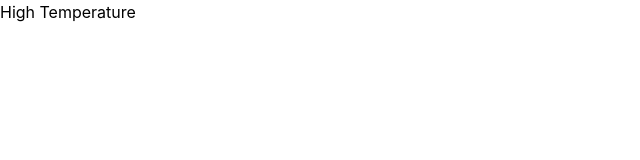
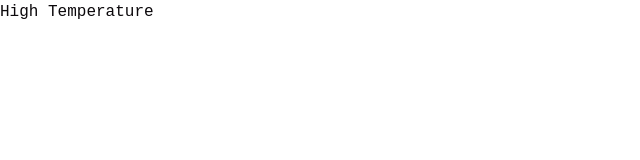
Before and after one commit to CharlesMagnuson/RWC-High-Temperatures, a React (Vite) app: page / in a window 1280 px wide. Shown: the top 160 px of the page, without its empty margins (0-640 px from the left). Built offline with nearby package versions, Linux system fonts and the light colour scheme.

Commit message:
feat: preset b5K0K3ezx theme tokens, fonts, and theme system

```diff
--- /dev/null
+++ b/src/components/ui/card.tsx
@@ -0,0 +1,6 @@
+import type React from 'react';
+import { cn } from '../../lib/utils';
+
+export function Card({ className, ...props }: React.HTMLAttributes<HTMLDivElement>) {
+  return <div className={cn('border border-border bg-card text-card-foreground', className)} {...props} />;
+}
--- a/src/index.css
+++ b/src/index.css
@@ -1 +1,72 @@
 @import 'tailwindcss';
+@import '@fontsource/jetbrains-mono/400.css';
+@import '@fontsource/jetbrains-mono/500.css';
+@import '@fontsource/jetbrains-mono/600.css';
+@import '@fontsource/jetbrains-mono/700.css';
+
+@custom-variant dark (&:where(.dark, .dark *));
+
+/* shadcn preset b5K0K3ezx — style lyra, mauve base, red theme, radius 0 */
+:root {
+  --background: oklch(1 0 0);
+  --foreground: oklch(0.145 0.008 326);
+  --card: oklch(1 0 0);
+  --card-foreground: oklch(0.145 0.008 326);
+  --primary: oklch(0.505 0.213 27.518);
+  --primary-foreground: oklch(0.971 0.013 17.38);
+  --muted: oklch(0.96 0.003 325.6);
+  --muted-foreground: oklch(0.542 0.034 322.5);
+  --border: oklch(0.922 0.005 325.62);
+  --radius: 0;
+  /* chart chrome (design spec) */
+  --grid: #f0edf0;
+  --axis: #dbd6db;
+  --faint: #a89ea9;
+  --inv-bg: #0c090c;
+  --inv-fg: #fafafa;
+  --neutral-mark: #b5aeb6;
+  --month-line: rgba(12, 9, 12, 0.18);
+  --week-line: rgba(12, 9, 12, 0.07);
+  --status-ok: #00a63e;
+}
+.dark {
+  --background: oklch(0.145 0.008 326);
+  --foreground: oklch(0.985 0 0);
+  --card: #171118;
+  --card-foreground: oklch(0.985 0 0);
+  --primary: oklch(0.704 0.191 22.216);
+  --primary-foreground: oklch(0.971 0.013 17.38);
+  --muted: oklch(0.263 0.024 320.12);
+  --muted-foreground: oklch(0.711 0.019 323.02);
+  --border: oklch(1 0 0 / 10%);
+  --grid: rgba(255, 255, 255, 0.06);
+  --axis: rgba(255, 255, 255, 0.16);
+  --faint: #6b5f6d;
+  --inv-bg: #fafafa;
+  --inv-fg: #0c090c;
+  --neutral-mark: #5c525e;
+  --month-line: rgba(255, 255, 255, 0.15);
+  --week-line: rgba(255, 255, 255, 0.06);
+}
+
+@theme inline {
+  --color-background: var(--background);
+  --color-foreground: var(--foreground);
+  --color-card: var(--card);
+  --color-card-foreground: var(--card-foreground);
+  --color-primary: var(--primary);
+  --color-primary-foreground: var(--primary-foreground);
+  --color-muted: var(--muted);
+  --color-muted-foreground: var(--muted-foreground);
+  --color-border: var(--border);
+  --color-faint: var(--faint);
+  --color-inv-bg: var(--inv-bg);
+  --color-inv-fg: var(--inv-fg);
+  --font-sans: 'JetBrains Mono', ui-monospace, monospace;
+  --font-mono: 'JetBrains Mono', ui-monospace, monospace;
+  --radius: 0;
+}
+
+body {
+  @apply bg-background text-foreground font-mono antialiased;
+}
--- /dev/null
+++ b/src/lib/theme.ts
@@ -0,0 +1,35 @@
+import { useEffect, useState } from 'react';
+
+export type Mode = 'light' | 'dark';
+const KEY = 'theme';
+
+function systemMode(): Mode {
+  return window.matchMedia('(prefers-color-scheme: dark)').matches ? 'dark' : 'light';
+}
+
+export function useThemeMode(): [Mode, () => void] {
+  const [mode, setMode] = useState<Mode>(
+    () => (localStorage.getItem(KEY) as Mode | null) ?? systemMode(),
+  );
+
+  useEffect(() => {
+    document.documentElement.classList.toggle('dark', mode === 'dark');
+  }, [mode]);
+
+  // Follow OS changes unless the user has overridden.
+  useEffect(() => {
+    const mq = window.matchMedia('(prefers-color-scheme: dark)');
+    const onChange = () => {
+      if (!localStorage.getItem(KEY)) setMode(systemMode());
+    };
+    mq.addEventListener('change', onChange);
+    return () => mq.removeEventListener('change', onChange);
+  }, []);
+
+  const toggle = () => {
+    const next: Mode = mode === 'dark' ? 'light' : 'dark';
+    localStorage.setItem(KEY, next);
+    setMode(next);
+  };
+  return [mode, toggle];
+}
--- /dev/null
+++ b/src/lib/utils.ts
@@ -0,0 +1,6 @@
+import { clsx, type ClassValue } from 'clsx';
+import { twMerge } from 'tailwind-merge';
+
+export function cn(...inputs: ClassValue[]) {
+  return twMerge(clsx(inputs));
+}
```
